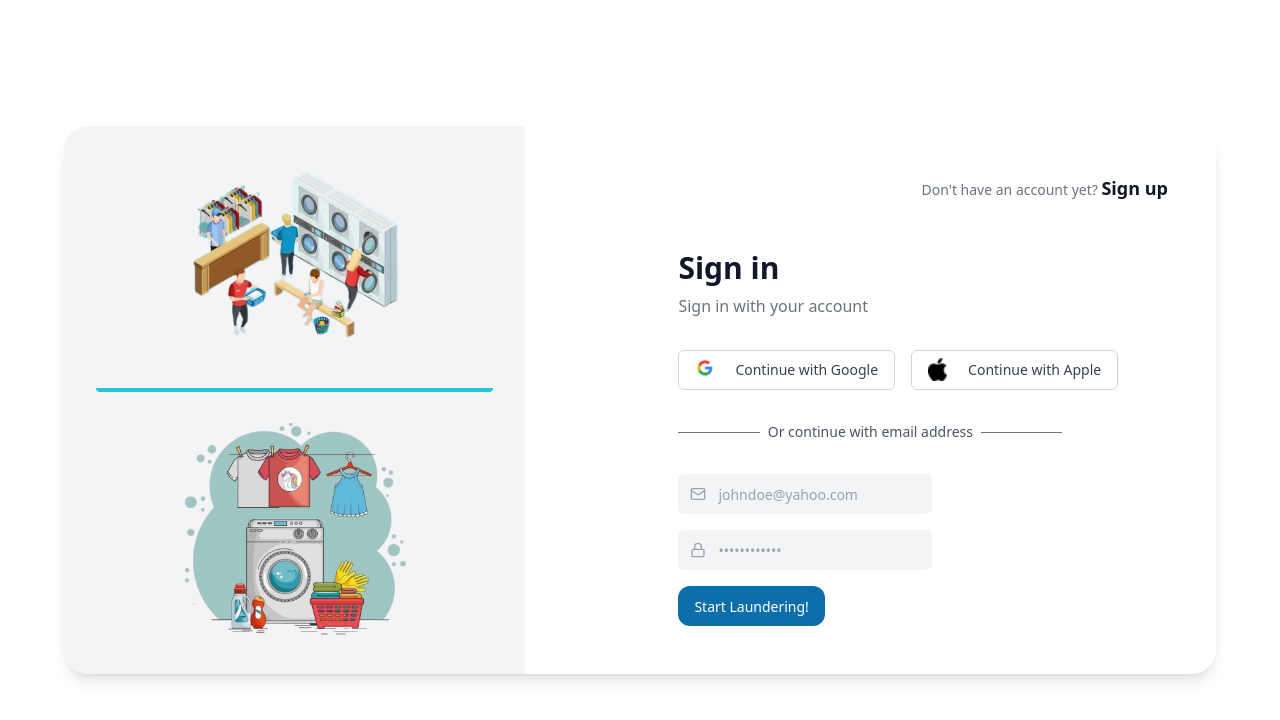
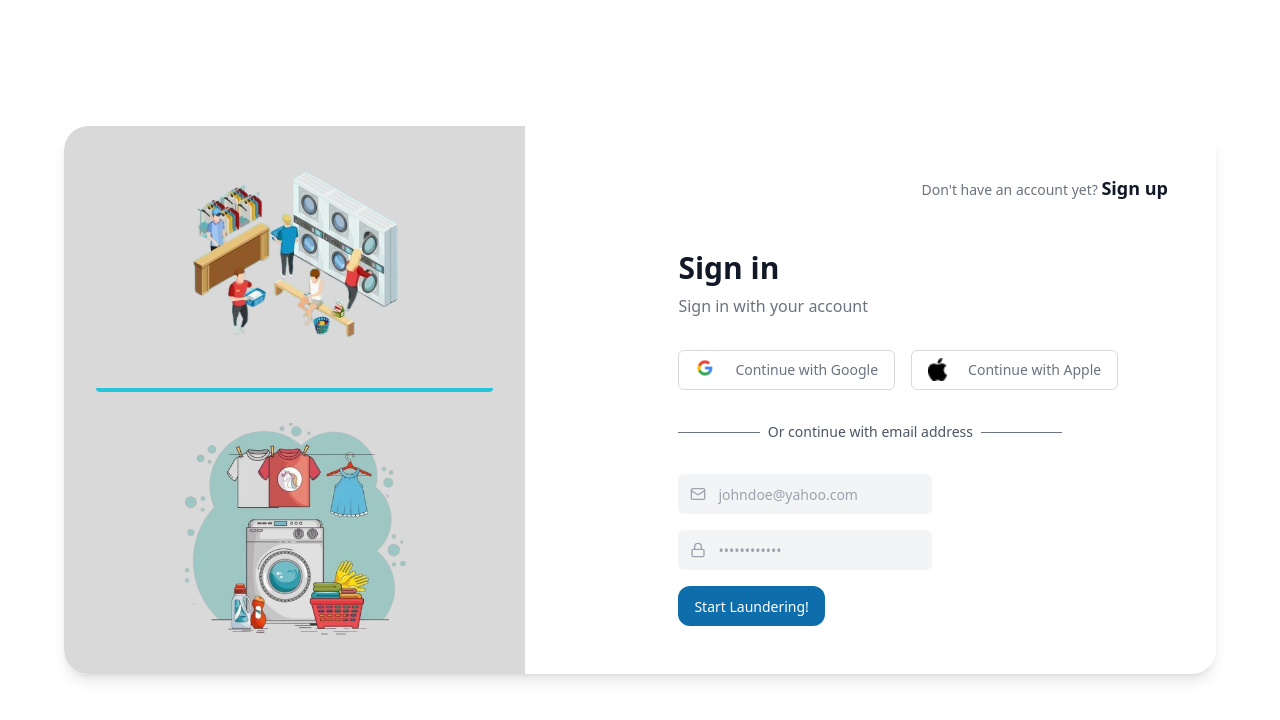
Before and after one commit to Aristocratjnr/Consumer-dashboard, a Next.js app: page / in a window 1280 px wide. Shown: the top 720 px of the page. Built offline with nearby package versions, Linux system fonts and the light colour scheme.

Commit message:
update sign-in button styles and laundry illustration background color; add custom gray color to Tailwind config

```diff
--- a/src/app/(auth)/sign-in/sign-in.tsx
+++ b/src/app/(auth)/sign-in/sign-in.tsx
@@ -42,7 +42,7 @@ export default function SignIn() {
             <div className="flex flex-col space-y-4 md:flex-row md:space-y-0 md:space-x-4">
             <Button
                 variant="outline"
-                className="flex-1 h-10 text-gray-700 font-medium border-gray-300"
+                className="flex-1 h-10 text-gray-500 font-medium border-customGray"
             >
                 {/* Google Image */}
                 <div className="mr-2 h-5 w-5 md:h-6 md:w-6">
@@ -58,7 +58,7 @@ export default function SignIn() {
             </Button>
             <Button
                 variant="outline"
-                className="flex-1 h-10 text-gray-700 font-medium border-gray-300"
+                className="flex-1 h-10 text-gray-500 font-medium border-customGray"
             >
                 {/* Apple Image */}
                 <div className="mr-2 h-5 w-5 md:h-6 md:w-6">
--- a/src/components/laundry-illustrations.tsx
+++ b/src/components/laundry-illustrations.tsx
@@ -2,7 +2,7 @@ import Image from "next/image";
 
 export function LaundryIllustrations() {
   return (
-    <div className="relative h-full w-full bg-gray-100 rounded-l-3xl overflow-hidden">
+    <div className="relative h-full w-full bg-customGray rounded-l-3xl overflow-hidden">
       {/* Main Container with Padding */}
       <div className="absolute inset-0 flex flex-col justify-between p-4 md:p-8">
         {/* Top Image */}
--- a/tailwind.config.ts
+++ b/tailwind.config.ts
@@ -11,6 +11,7 @@ export default {
   theme: {
   	extend: {
   		colors: {
+			customGray:	'#D9D9D9',
 			customGreen: '#40AC0E',
   			teal: {
 				'20': '#A1DEF742',
```
